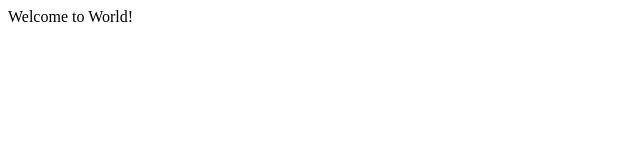
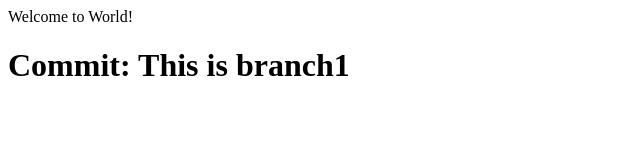
Before and after one commit to to4sn1311/conflict-demo-3, a plain HTML site: page index.html in a window 1280 px wide. Shown: the whole page, without its empty margins (0-640 px from the left). Drawn offline with Linux system fonts and the light colour scheme.

Commit message:
Update index.html

```diff
--- a/index.html
+++ b/index.html
@@ -7,5 +7,6 @@
   </head>
   <body>
     Welcome to World!
+    <h1>Commit: This is branch1</h1>
   </body>
 </html>
```
